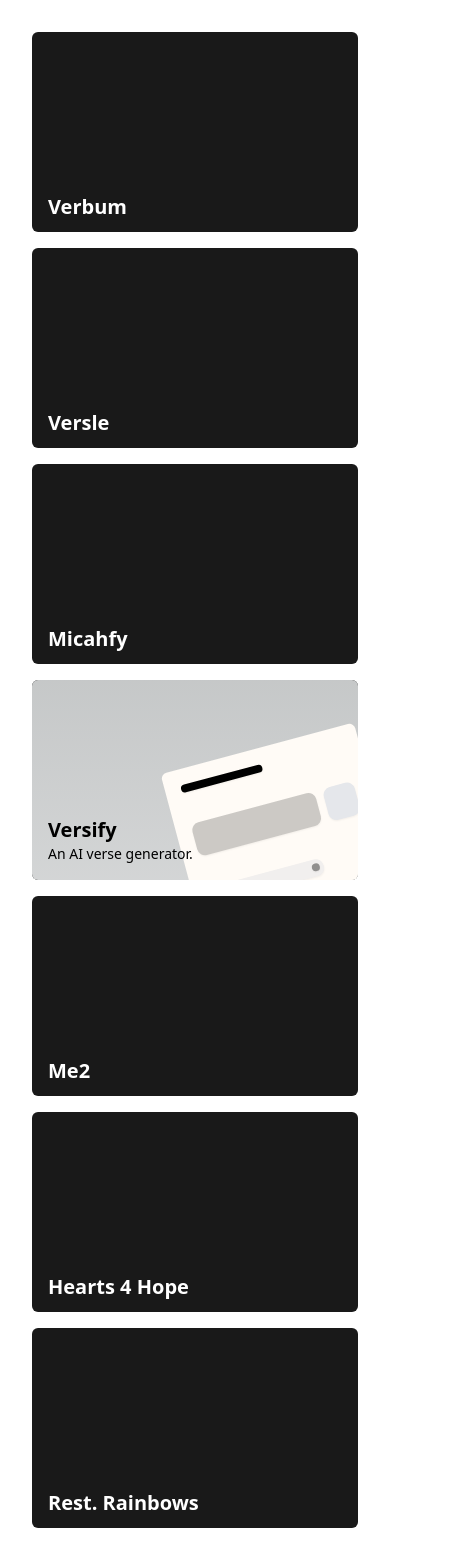
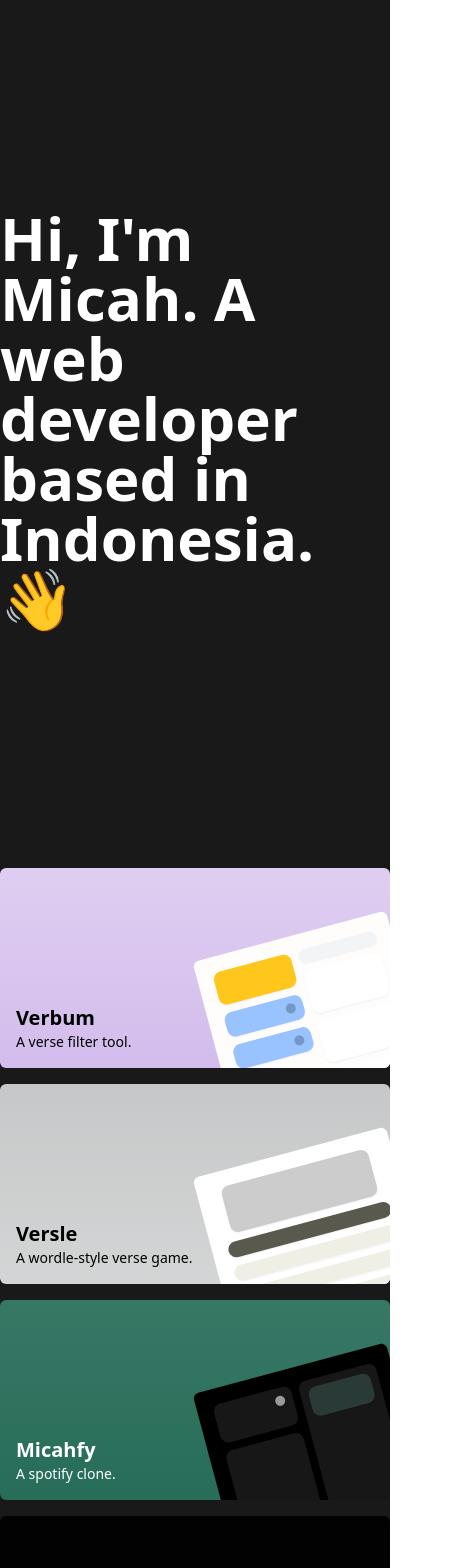
Before and after one commit to Not-Micah/portfolio-v3, a Next.js app: page / in a window 390 px wide. Shown: the top 1568 px of the page, 454 px wide, since content can reach past the window. Built offline with nearby package versions, Linux system fonts and the light colour scheme.

Commit message:
added hero draft

```diff
--- a/app/page.tsx
+++ b/app/page.tsx
@@ -1,10 +1,15 @@
+import Hero from "@/components/Hero";
 import ProjectSection from "@/components/ProjectSection";
 
 const Home = () => {
   return (
-    <div className="">
-      <ProjectSection />
-    </div>
+    <main className="bg-black/90
+    flex justify-center items-center">
+      <div className="max-w-[1400px] px-8">
+        <Hero />
+        <ProjectSection />
+      </div>
+    </main>
   );
 };
 
--- /dev/null
+++ b/components/Hero.tsx
@@ -0,0 +1,21 @@
+import React from 'react'
+
+const Hero = () => {
+  return (
+    <div className="max-w-[1200px] py-52 px-8
+    flex flex-col justify-start items-start relative">
+        <svg viewBox="0 0 52 24" fill="#FFFFFF" className="absolute top-0 left-0 z-0 hidden w-32 -mt-8 -ml-20 text-emerald-gray-100 lg:w-32 lg:-ml-28 lg:-mt-10 sm:block">
+            <defs>
+                <pattern id="d0d83814-78b6-480f-9a5f-7f637616b267" x="0" y="0" width=".135" height=".30">
+                    <circle cx="1" cy="1" r=".7"></circle>
+                </pattern>
+            </defs>
+            <rect fill="url(#d0d83814-78b6-480f-9a5f-7f637616b267)" width="52" height="24">
+            </rect>
+        </svg>
+        <h3 className='text-6xl text-white font-semibold'>Hi, I'm Micah. A web developer based in Indonesia. 👋</h3>
+    </div>
+  )
+}
+
+export default Hero
--- a/components/Project.tsx
+++ b/components/Project.tsx
@@ -53,7 +53,7 @@ const Project: React.FC<ProjectProps> = ({
       <motion.div
         className={`absolute w-full h-full rounded-full left-1/2 top-1/2 -translate-x-1/2 -translate-y-1/2 scale-0
           lg:group-hover:scale-[160%] lg:group-hover:opacity-100 opacity-0 transition-all duration-500 delay-100
-          max-lg:w-[600px] max-lg:h-[600px] ${isActive ? "scale-[160%] opacity-100" : ""}`}
+          max-lg:w-[600px] max-lg:h-[600px] ${isActive ? "max-lg:scale-[160%] max-lg:opacity-100" : ""}`}
         style={{
           background: `linear-gradient(to top, ${gradientColorOne}, ${gradientColorTwo})`,
         }}
@@ -80,8 +80,8 @@ const Project: React.FC<ProjectProps> = ({
           </motion.h3>
           <motion.p
             className={`text-sm z-10 text-white lg:group-hover:opacity-100 opacity-0 transition-all duration-500
-              ${!noTextChange && "lg:group-hover:text-black"}
-              ${(isActive && !noTextChange) ? "max-lg:opacity-100 max-lg:text-black" : ""}`}
+              ${!noTextChange && "lg:group-hover:text-black max-lg:text-black"}
+              ${isActive ? "max-lg:opacity-100 max-lg:text-black" : ""}}`}
           >
             {descriptionText}
           </motion.p>
--- a/components/ProjectCardDesigns/Versle.tsx
+++ b/components/ProjectCardDesigns/Versle.tsx
@@ -10,7 +10,7 @@ const Versle = () => {
         <div className='h-[30%] w-[90%] self-center bg-black/20 rounded-lg shadow-sm' />
         {
           Array.from({ length: 5 }).map((_, index) => (
-            <div className={`h-[10%] w-full bg-black rounded-lg shadow-sm
+            <div className={`h-[10%] w-full rounded-lg shadow-sm
                 ${index === 0 || index === 4 ? "bg-[#5A594E]" : "bg-[#EFEFE6]"}`} />
           ))
         }
```
